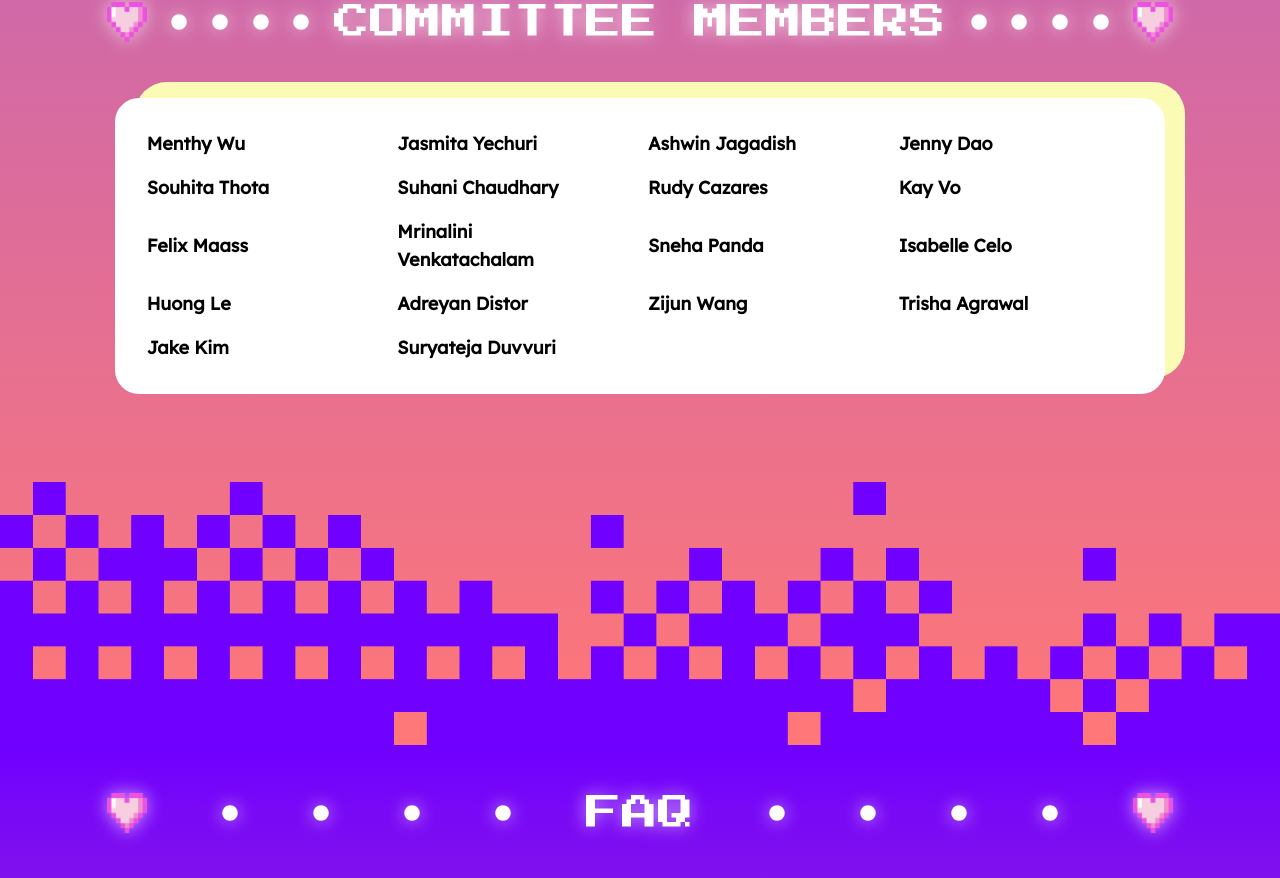
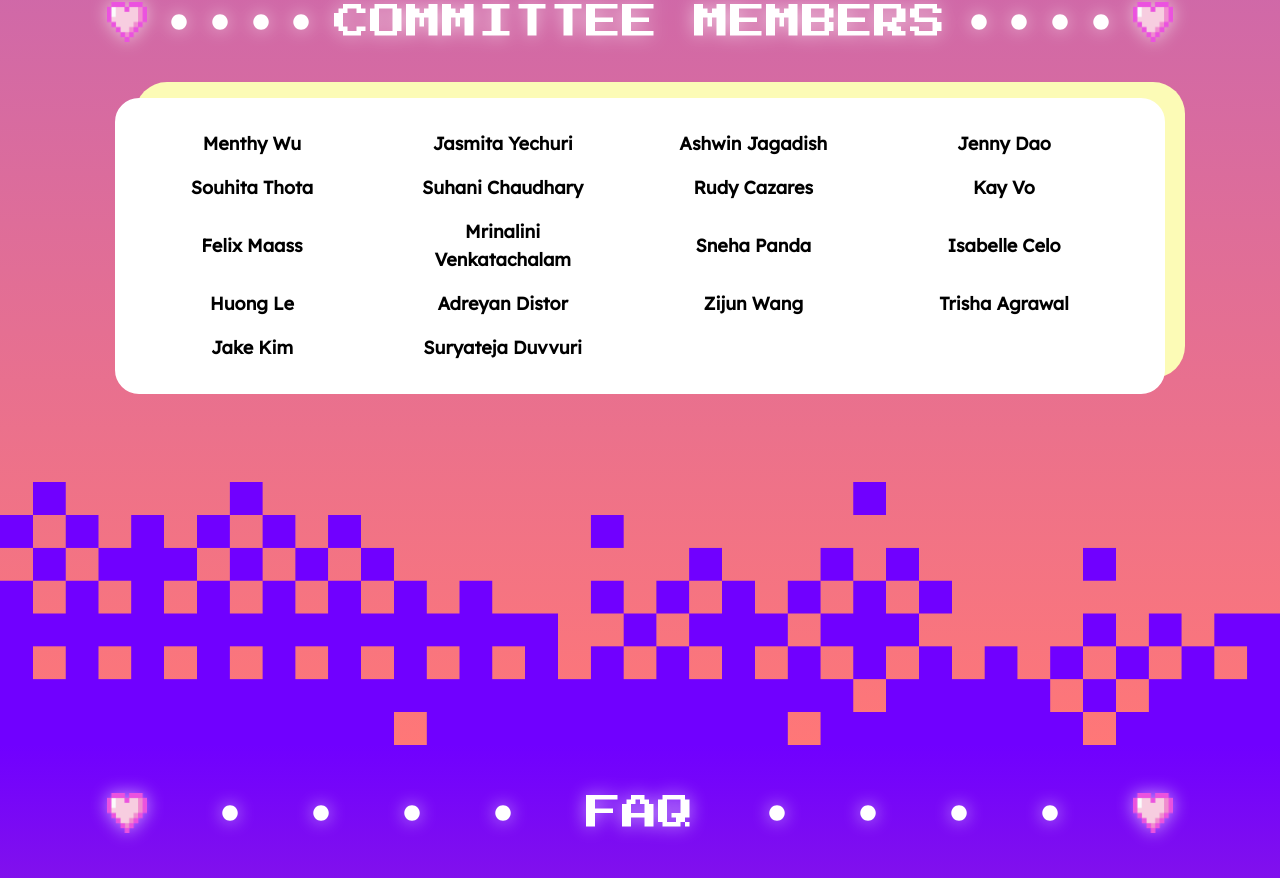
Before and after one commit to Alamode89/rosehack2023, a Next.js app: page / in a window 1280 px wide. Shown: the part 5350-6228 px from the top of the page. Built offline with nearby package versions, Linux system fonts and the light colour scheme.

Commit message:
fix members

```diff
--- a/components/Team.tsx
+++ b/components/Team.tsx
@@ -72,10 +72,10 @@ const Team = () => {
                   <Col
                     key={index}
                     xl={3}
-                    xs={6}
+                    xs={12}
                     className="flex justify-left items-center"
                   >
-                    <p className="p-0 m-2 text-lg font-semibold text-black font-lexend">
+                    <p className="p-0 m-2 text-lg text-center w-full font-semibold text-black font-lexend">
                       {member}
                     </p>
                   </Col>
```
